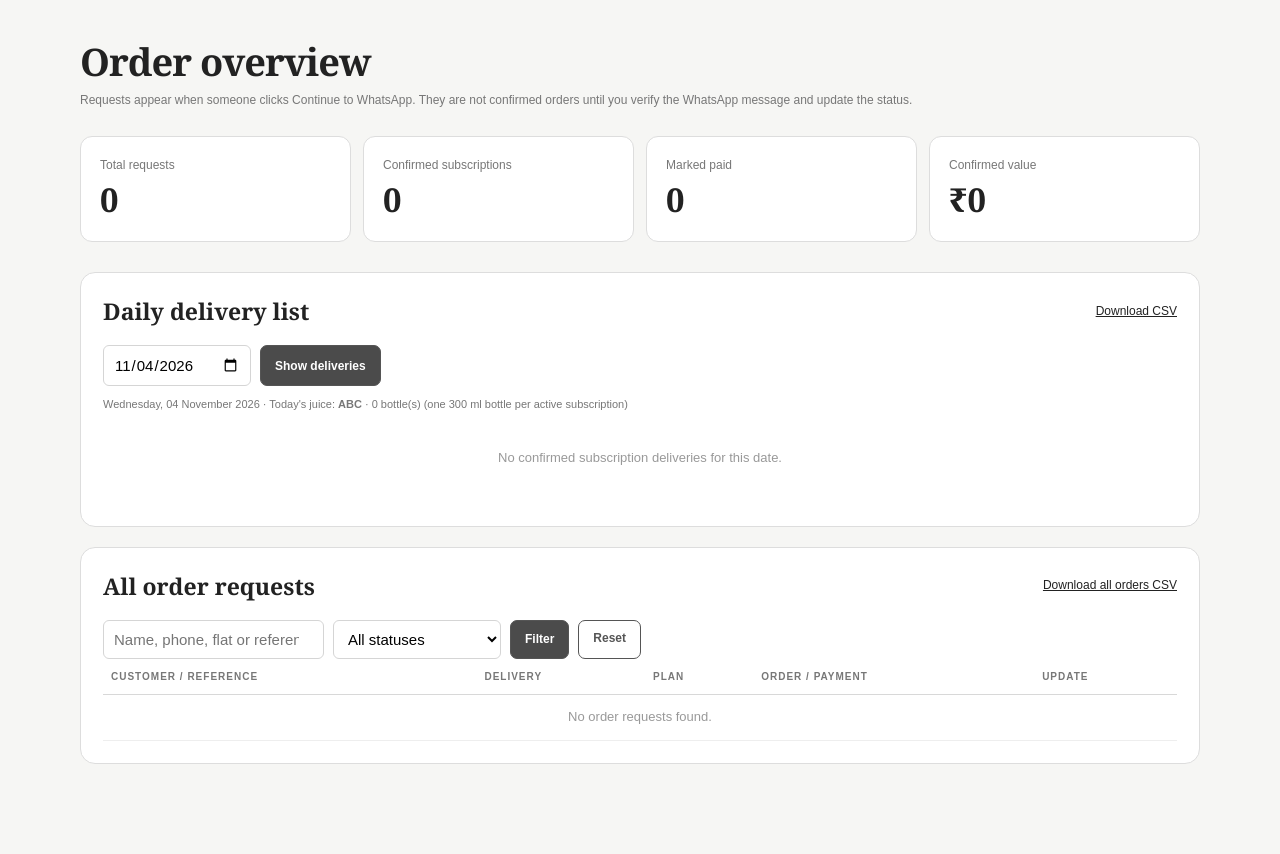
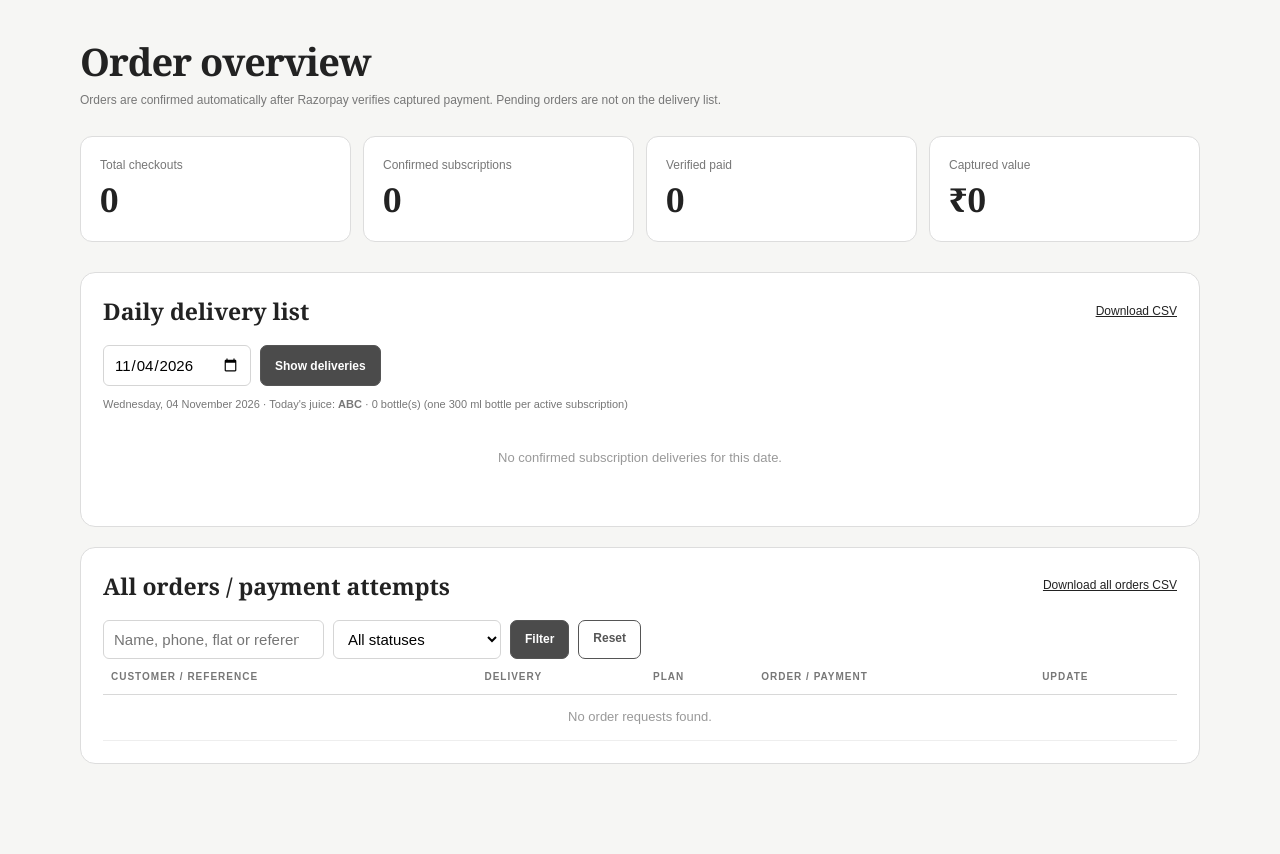
Before and after one commit to ParamMandloi/PureFruit, a Flask app: page /staff in a window 1280 px wide. Shown: the part 84-938 px from the top of the page. Run offline with Flask 3, Linux system fonts and the light colour scheme; the visitor is signed in with stand-in values (Sample User, id 1); data that the repository does not hold is empty.

Commit message:
Update admin.html

```diff
--- a/templates/admin.html
+++ b/templates/admin.html
@@ -8,13 +8,13 @@
   </div></header>
   <main class="wrap staff-main">
     <h1>Order overview</h1>
-    <p class="staff-sub">Requests appear when someone clicks Continue to WhatsApp. They are not confirmed orders until you verify the WhatsApp message and update the status.</p>
+    <p class="staff-sub">Orders are confirmed automatically after Razorpay verifies captured payment. Pending orders are not on the delivery list.</p>
     {% with messages = get_flashed_messages(with_categories=true) %}{% for category, message in messages %}<div class="alert">{{ message }}</div>{% endfor %}{% endwith %}
     <section class="stat-grid" aria-label="Order statistics">
-      <div class="stat"><small>Total requests</small><strong>{{ stats.requests }}</strong></div>
+      <div class="stat"><small>Total checkouts</small><strong>{{ stats.requests }}</strong></div>
       <div class="stat"><small>Confirmed subscriptions</small><strong>{{ stats.confirmed }}</strong></div>
-      <div class="stat"><small>Marked paid</small><strong>{{ stats.paid }}</strong></div>
-      <div class="stat"><small>Confirmed value</small><strong>₹{{ '{:,}'.format(stats.booked_value) }}</strong></div>
+      <div class="stat"><small>Verified paid</small><strong>{{ stats.paid }}</strong></div>
+      <div class="stat"><small>Captured value</small><strong>₹{{ '{:,}'.format(stats.booked_value) }}</strong></div>
     </section>
 
     <section class="staff-card" aria-labelledby="delivery-heading">
@@ -32,7 +32,7 @@
     </section>
 
     <section class="staff-card" aria-labelledby="orders-heading">
-      <div class="staff-heading"><h2 id="orders-heading">All order requests</h2><a class="gray-link" href="{{ url_for('export_orders') }}">Download all orders CSV</a></div>
+      <div class="staff-heading"><h2 id="orders-heading">All orders / payment attempts</h2><a class="gray-link" href="{{ url_for('export_orders') }}">Download all orders CSV</a></div>
       <form method="get" action="{{ url_for('staff_dashboard') }}" class="staff-filter">
         <input type="search" name="q" value="{{ q }}" placeholder="Name, phone, flat or reference" aria-label="Search orders">
         <select name="status" aria-label="Filter by status"><option value="all">All statuses</option>{% for status in statuses %}<option value="{{ status }}" {% if status_filter == status %}selected{% endif %}>{{ status|replace('_', ' ')|title }}</option>{% endfor %}</select>
@@ -43,12 +43,12 @@
           <td><strong>{{ order.name }}</strong><span class="muted">{{ order.order_ref }}</span><br>{{ order.phone }}<br>{{ order.tower }} · {{ order.flat }}<br><span class="muted">{{ order.created_at[0:16]|replace('T',' ') }} IST</span></td>
           <td>{{ slots[order.delivery_slot] }}<br><span class="muted">Start {{ order.start_date }}</span></td>
           <td><strong>{{ order.plan_days }} days</strong>₹{{ '{:,}'.format(order.price) }}</td>
-          <td><span class="tag {{ 'positive' if order.status in ('confirmed','completed') else 'pending' }}">{{ order.status|replace('_', ' ')|title }}</span><br><span class="tag {{ 'positive' if order.payment_status == 'paid' else 'pending' }}">{{ order.payment_status|title }}</span></td>
+          <td><span class="tag {{ 'positive' if order.status in ('confirmed','completed') else 'pending' }}">{{ order.status|replace('_', ' ')|title }}</span><br><span class="tag {{ 'positive' if order.payment_status == 'paid' else 'pending' }}">{{ order.payment_status|title }}</span><br>{% if order.razorpay_payment_id %}<span class="muted" style="font-size:10px">{{ order.razorpay_payment_id }}</span>{% endif %}</td>
           <td>
             <form class="staff-edit" action="{{ url_for('update_order', order_ref=order.order_ref) }}" method="post">
               <input type="hidden" name="csrf_token" value="{{ csrf }}">
               <select name="status" aria-label="Order status">{% for s in statuses %}<option value="{{ s }}" {% if order.status==s %}selected{% endif %}>{{ s|replace('_',' ')|title }}</option>{% endfor %}</select>
-              <select name="payment_status" aria-label="Payment status"><option value="unpaid" {% if order.payment_status=='unpaid' %}selected{% endif %}>Unpaid</option><option value="paid" {% if order.payment_status=='paid' %}selected{% endif %}>Paid</option></select>
+              <span class="tag {{ 'positive' if order.payment_status == 'paid' else 'pending' }}" title="Only Razorpay can mark orders paid">{{ order.payment_status|title }}</span>
               <input name="notes" value="{{ order.notes }}" maxlength="500" placeholder="Staff notes" aria-label="Staff notes"><button type="submit">Save</button>
             </form>
           </td>
```
